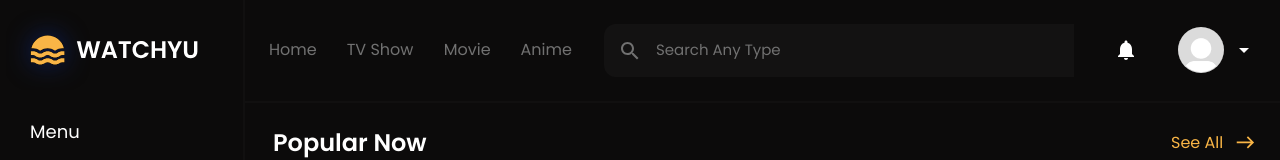
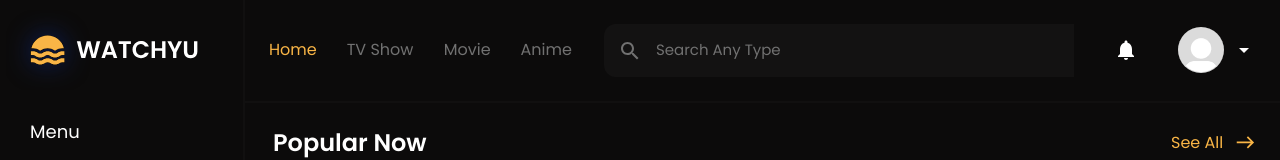
Before and after one commit to azzaky9/movies-app-tmdbapi, a React (Vite) app: page / in a window 1280 px wide. Shown: the top 160 px of the page. Built offline with nearby package versions, Linux system fonts and the light colour scheme; no server answers.

Commit message:
add active class when client in exact pages

```diff
--- a/src/index.css
+++ b/src/index.css
@@ -29,3 +29,7 @@ input {
 .smooth-transition {
   transition: cubic-bezier(0.47, 0, 0.745, 0.715) 200ms;
 }
+
+.navbar-link.active {
+  @apply text-accent;
+}
```
